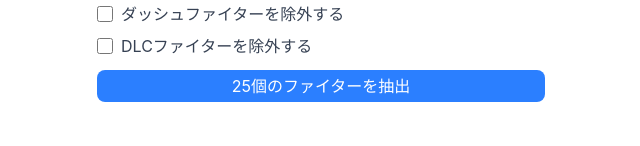
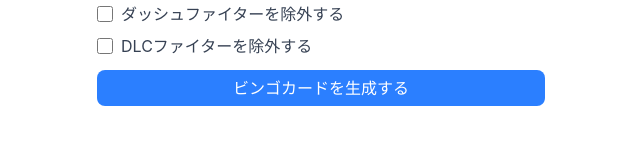
Before and after one commit to andmohiko/smash-bingo, a Next.js app: page / in a window 1280 px wide. Shown: the part 154-300 px from the top of the page, without its empty margins (319-959 px from the left). Built offline with nearby package versions, Linux system fonts and the light colour scheme.

Commit message:
feat: confirm reset

```diff
--- /dev/null
+++ b/src/components/Buttons/BasicButton.tsx
@@ -0,0 +1,27 @@
+type Props = {
+  children: React.ReactNode
+  onClick: () => void
+  importance?: 'primary' | 'secondary' | 'tertiary'
+}
+
+export const BasicButton = ({
+  children,
+  onClick,
+  importance = 'primary',
+}: Props) => {
+  // primary is solid blue, secondary is outlined blue, tertiary is ghost blue,
+  const importanceClass = {
+    primary: 'bg-blue-500 hover:bg-blue-600 text-white',
+    secondary:
+      'bg-transparent border border-blue-500 hover:bg-blue-50 text-blue-500',
+    tertiary: 'bg-transparent hover:bg-blue-50 text-blue-500',
+  }
+  return (
+    <button
+      onClick={onClick}
+      className={`px-4 py-2.5 rounded-lg transition-colors ${importanceClass[importance]}`}
+    >
+      {children}
+    </button>
+  )
+}
--- a/src/features/bingo/components/BingoCard.tsx
+++ b/src/features/bingo/components/BingoCard.tsx
@@ -7,6 +7,7 @@ import { useState } from 'react'
 
 import { BingoCardDisplay } from './BingoCardDisplay'
 import { BingoCardForm } from './BingoCardForm'
+import { ConfirmModal } from './ConfirmModal'
 
 import { useFighterExtraction } from '~/features/bingo/hooks/useFighterExtraction'
 import { useFighters } from '~/features/bingo/hooks/useFighters'
@@ -14,6 +15,7 @@ import { useFighters } from '~/features/bingo/hooks/useFighters'
 export const BingoCard = (): React.ReactNode => {
   const { fighters, error, isLoading } = useFighters()
   const [activeFighters, setActiveFighters] = useState<Set<string>>(new Set())
+  const [isConfirmModalOpen, setIsConfirmModalOpen] = useState(false)
   const {
     selectedFighters,
     mustIncludeFighters,
@@ -28,12 +30,24 @@ export const BingoCard = (): React.ReactNode => {
   } = useFighterExtraction()
 
   /**
+   * 抽出ボタンのクリックハンドラー
+   */
+  const handleExtractClick = () => {
+    if (selectedFighters.length > 0) {
+      setIsConfirmModalOpen(true)
+    } else {
+      handleExtractFighters()
+    }
+  }
+
+  /**
    * ランダムに25個のファイターを抽出する
    */
   const handleExtractFighters = () => {
     if (!fighters) return
     extractFighters(fighters)
     setActiveFighters(new Set()) // アクティブ状態をリセット
+    setIsConfirmModalOpen(false)
   }
 
   /**
@@ -74,7 +88,7 @@ export const BingoCard = (): React.ReactNode => {
           excludeFighters={excludeFighters}
           isExcludeDashFighters={isExcludeDashFighters}
           isExcludeDlcFighters={isExcludeDlcFighters}
-          onExtract={handleExtractFighters}
+          onExtract={handleExtractClick}
           addFighter={addFighter}
           removeFighter={removeFighter}
           toggleDashFighterExclusion={toggleDashFighterExclusion}
@@ -86,6 +100,12 @@ export const BingoCard = (): React.ReactNode => {
           activeFighters={activeFighters}
           onFighterClick={handleFighterClick}
         />
+
+        <ConfirmModal
+          isOpen={isConfirmModalOpen}
+          onConfirm={handleExtractFighters}
+          onCancel={() => setIsConfirmModalOpen(false)}
+        />
       </div>
     </div>
   )
--- a/src/features/bingo/components/BingoCardForm.tsx
+++ b/src/features/bingo/components/BingoCardForm.tsx
@@ -7,6 +7,7 @@ import { FighterSelector } from './FighterSelector'
 
 import type { Fighter, FightersData } from '~/features/bingo/types/fighter'
 
+import { BasicButton } from '~/components/Buttons/BasicButton'
 import { Checkbox } from '~/components/Inputs/Checkbox'
 
 type Props = {
@@ -89,12 +90,7 @@ export const BingoCardForm = ({
         />
       </div>
 
-      <button
-        onClick={onExtract}
-        className="px-6 py-2 bg-blue-500 text-white rounded-lg hover:bg-blue-600 transition-colors"
-      >
-        25個のファイターを抽出
-      </button>
+      <BasicButton onClick={onExtract}>ビンゴカードを生成する</BasicButton>
     </div>
   )
 }
--- /dev/null
+++ b/src/features/bingo/components/ConfirmModal.tsx
@@ -0,0 +1,45 @@
+import { BasicButton } from '~/components/Buttons/BasicButton'
+
+/**
+ * 確認モーダルコンポーネント
+ * @description 操作の確認を行うモーダルUI
+ */
+type Props = {
+  isOpen: boolean
+  onConfirm: () => void
+  onCancel: () => void
+}
+
+export const ConfirmModal = ({
+  isOpen,
+  onConfirm,
+  onCancel,
+}: Props): React.ReactNode => {
+  if (!isOpen) return null
+
+  return (
+    <div className="fixed inset-0 z-50 flex items-center justify-center">
+      {/* オーバーレイ */}
+      <div className="absolute inset-0 bg-black/50" onClick={onCancel} />
+      {/* モーダルコンテンツ */}
+      <div
+        className="flex flex-col gap-4 relative bg-white rounded-lg p-6 shadow-xl max-w-sm w-full"
+        style={{
+          padding: '40px 20px',
+        }}
+      >
+        <p className="text-gray-600 mb-6" style={{ lineHeight: '1.5' }}>
+          ビンゴカードを再生成しますか？
+          <br />
+          現在の選択状態は失われます。
+        </p>
+        <div className="flex justify-end gap-4 pt-4">
+          <BasicButton onClick={onCancel} importance="tertiary">
+            キャンセル
+          </BasicButton>
+          <BasicButton onClick={onConfirm}>再生成する</BasicButton>
+        </div>
+      </div>
+    </div>
+  )
+}
```
